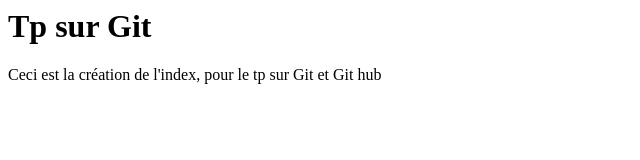
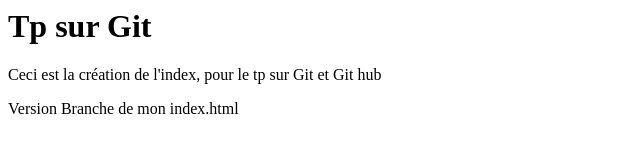
Before and after one commit to Bazonnet-Ilan/-hello-github-web-, a plain HTML site: page index.html in a window 1280 px wide. Shown: the whole page, without its empty margins (0-640 px from the left). Drawn offline with Linux system fonts and the light colour scheme.

Commit message:
Update index.html
Ajout d'un paragraphe indicatif

```diff
--- a/index.html
+++ b/index.html
@@ -1,2 +1,3 @@
 <h1>Tp sur Git</h1>
 <p>Ceci est la création de l'index, pour le tp sur Git et Git hub</p>
+<p>Version Branche de mon index.html</p>
```
